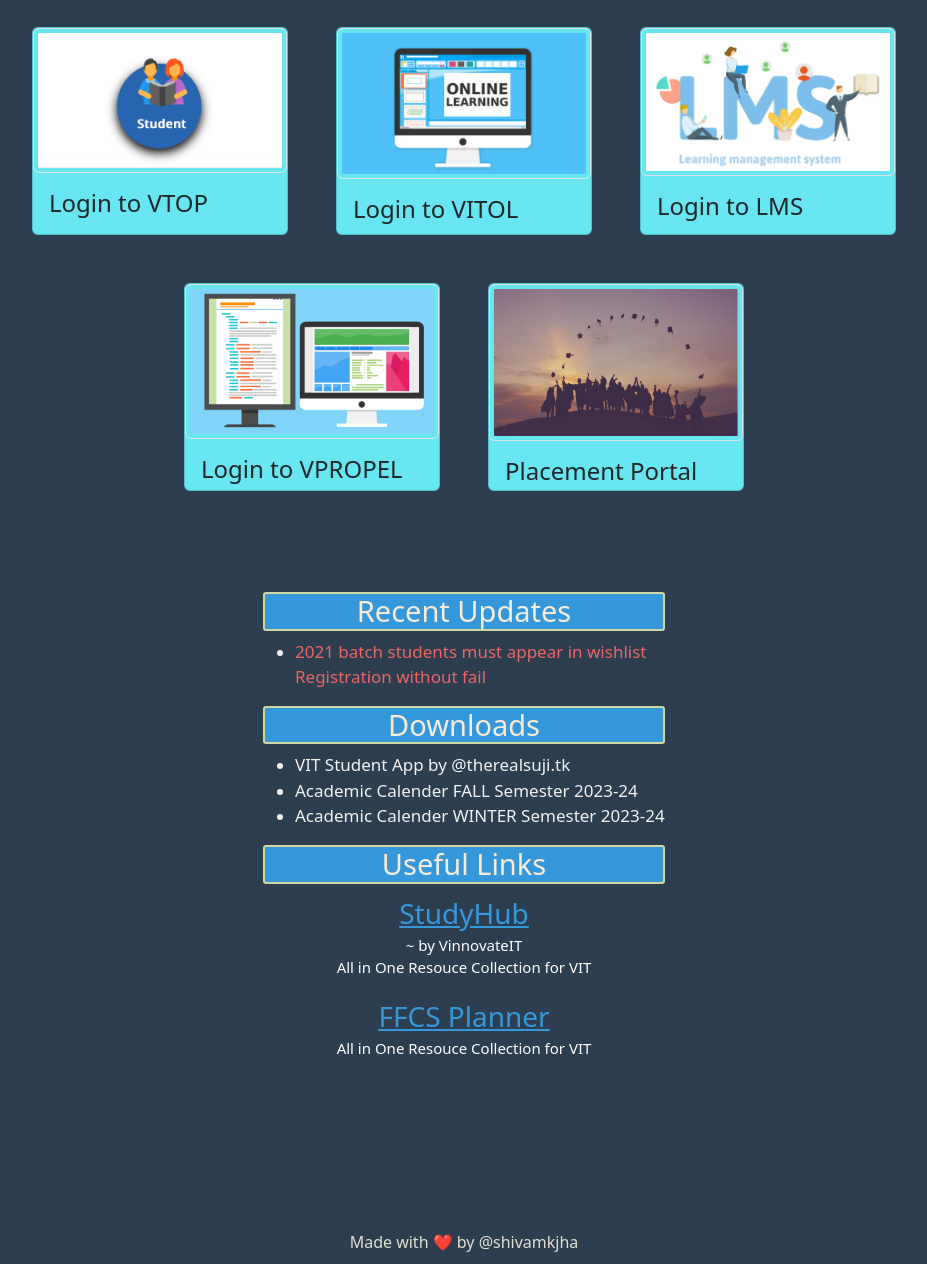
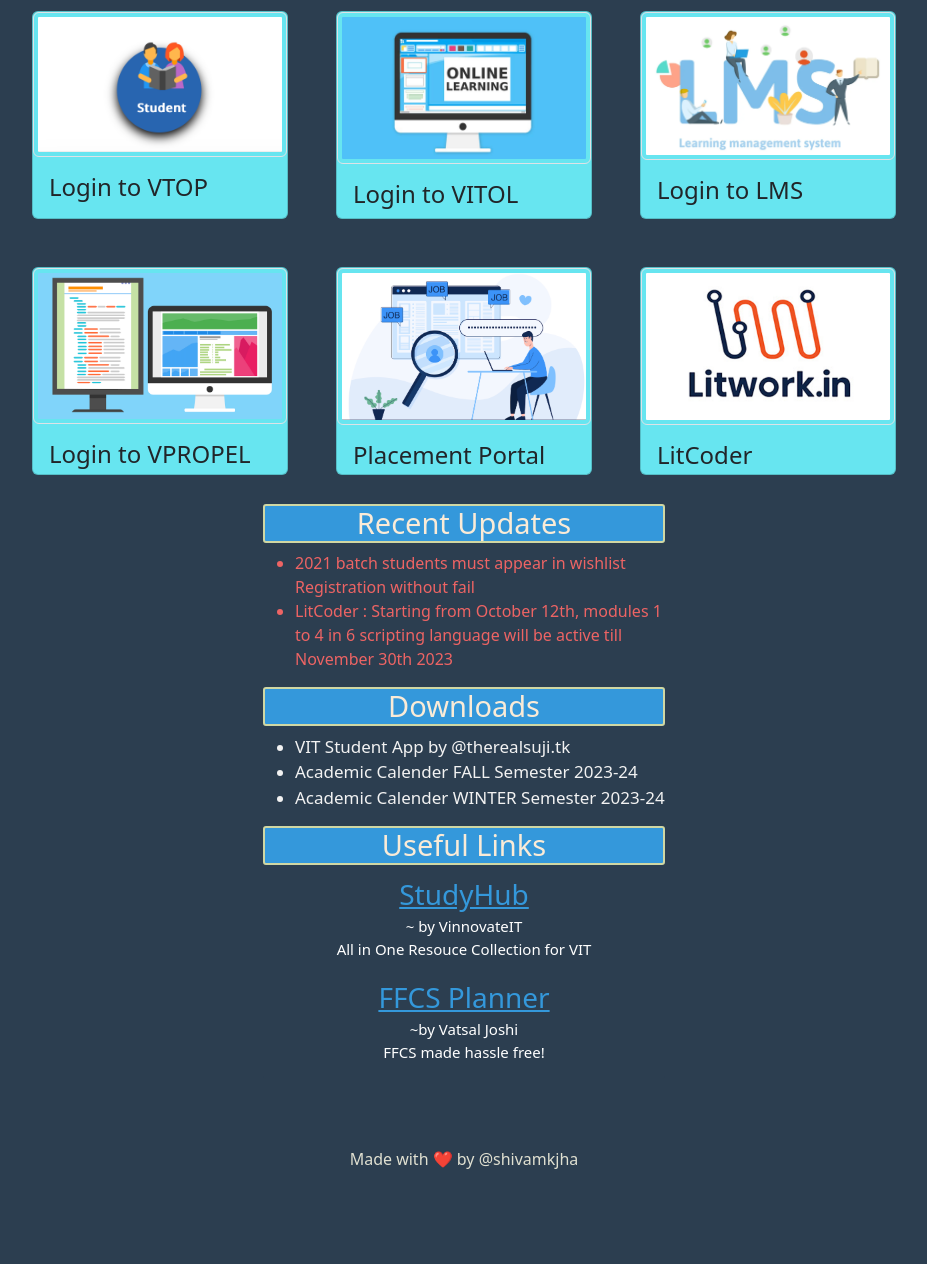
Before and after one commit to shivamkjha/EverythingVIT, a plain HTML site: page index.html in a window 1280 px wide. Shown: the part 181-1445 px from the top of the page, without its empty margins (176-1103 px from the left). After the commit the page ends 1355 px from the top, so only its background shows below. Drawn offline with nearby package versions, Linux system fonts and the light colour scheme.

Commit message:
added litcoder

```diff
--- a/index.css
+++ b/index.css
@@ -9,6 +9,7 @@
   flex-wrap: wrap;
   height: 120px;
   color: #3498db;
+  margin: 10px;
 }
 
 #heading h1 {
@@ -18,16 +19,19 @@
     text-align: center;
     width: 100%;
 }
+.card-style{
+    width: 950px
 
+}
 .panel {
   /* border: 2px solid rgb(208, 215, 163); */
   /* border-top: 0px; */
   background-color: #2c3e50;
   width: 402px;
   /* margin-right: 1%; */
-  margin-top: 6%;
   border-radius: 3px;
   /* justify-content: center; */
+  margin-top: 5px;
 }
 .panel h1 {
   color: antiquewhite;
@@ -86,10 +90,10 @@
 }
 .footer{
     /* border: 1px solid black; */
-    margin-top: 145px;
+    margin-top: 65px;
     width: 100%;
     text-align: center;
-    padding: 10px;
+    padding: 3px;
 }
 
 .footer a{
--- a/index.html
+++ b/index.html
@@ -18,16 +18,15 @@
       <h1>EverythingVIT</h1>
       <br />
       <p style="text-align: center; font-size: 22px">
-        A clean interface for all your VIT needs
+        Everything important a VITian needs except "peace"
       </p>
     </div>
+
     <!-- Main Content  -->
-    <div class="d-flex justify-content-center flex-wrap">
+    <div class="d-flex justify-content-center flex-wrap" style="margin: 3%;">
       <div
-        class="home, d-flex justify-content-center flex-wrap"
-        style="margin-top: 5%; width: 1000px"
+        class="home, d-flex justify-content-center flex-wrap card-style"
       >
-        <h1></h1>
         <div
           class="card m-4"
           style="
@@ -128,7 +127,7 @@
             class="img-thumbnail"
             style="
               width: 350px;
-              height: 190px;
+              height: 230px;
               background-color: rgb(103, 229, 240);
             "
             alt="..."
@@ -152,7 +151,7 @@
           "
         >
           <img
-            src="Images/Screenshot 2023-10-04 at 09.06.35.png"
+            src="Images/Screenshot 2023-10-10 at 19.35.18.png"
             class="img-thumbnail"
             style="
               width: 350px;
@@ -171,17 +170,48 @@
             >
           </div>
         </div>
+        <div
+          class="card m-4"
+          style="
+            width: 16rem;
+            height: 13rem;
+            background-color: rgb(103, 229, 240);
+          "
+        >
+          <img
+            src="Images/Screenshot 2023-10-10 at 19.03.15.png"
+            class="img-thumbnail"
+            style="
+              width: 350px;
+              height: 230px;
+              background-color: rgb(103, 229, 240);
+            "
+            alt="..."
+          />
+          <div class="card-body">
+            <a
+              href="https://litcoder.azurewebsites.net"
+              target="_blank"
+              class="h4"
+              style="text-decoration: none"
+              >LitCoder</a
+            >
+          </div>
+        </div>
       </div>
+
       <!-- Planel to show updates  -->
       <div class="panel">
         <h1>Recent Updates</h1>
 
-        <ul class="download-items">
+        <ul class="download-items" style="color: rgb(237, 100, 100)">
           <li>
-            <a href=""
-              style="color: rgb(237, 100, 100);">2021 batch students must appear in wishlist Registration without
-              fail</a
-            >
+            2021 batch students must appear in wishlist Registration without
+            fail
+          </li>
+          <li>
+            LitCoder : Starting from October 12th, modules 1 to 4 in 6 scripting language
+            will be active till November 30th 2023
           </li>
         </ul>
         <h1>Downloads</h1>
@@ -211,19 +241,25 @@
           <h1>Useful Links</h1>
           <div class="useful-links">
             <a href="https://studyhub.vinnovateit.com">StudyHub</a>
-            <p>~ by VinnovateIT <br>All in One Resouce Collection for VIT</p>
+            <p>~ by VinnovateIT <br />All in One Resouce Collection for VIT</p>
           </div>
           <div class="useful-links">
-            <a href="">FFCS Planner</a>
-            <p>All in One Resouce Collection for VIT</p>
+            <a href="https://ffcsonthego.vatz88.in/#Chennai">FFCS Planner</a>
+            <p>
+              ~by Vatsal Joshi<br />
+              FFCS made hassle free!
+            </p>
           </div>
         </div>
       </div>
     </div>
+
+    <!-- Footer  -->
+    <div class="footer">
+      <a href="https://linktr.ee/shivamkjha">Made with ❤️ by @shivamkjha</a>
+    </div>
+
   </body>
-  <div class="footer">
-    <a href="https://linktr.ee/shivamkjha">Made with ❤️ by @shivamkjha</a>
-  </div>
 </html>
 
 <!--
```
Also changed, not shown: Images/Screenshot 2023-10-03 at 21.08.13.png (deleted), Images/Screenshot 2023-10-04 at 08.58.42.png (deleted), Images/Screenshot 2023-10-04 at 09.06.35.png (deleted), Images/Screenshot 2023-10-10 at 19.03.15.png (added), Images/Screenshot 2023-10-10 at 19.35.18.png (added).
